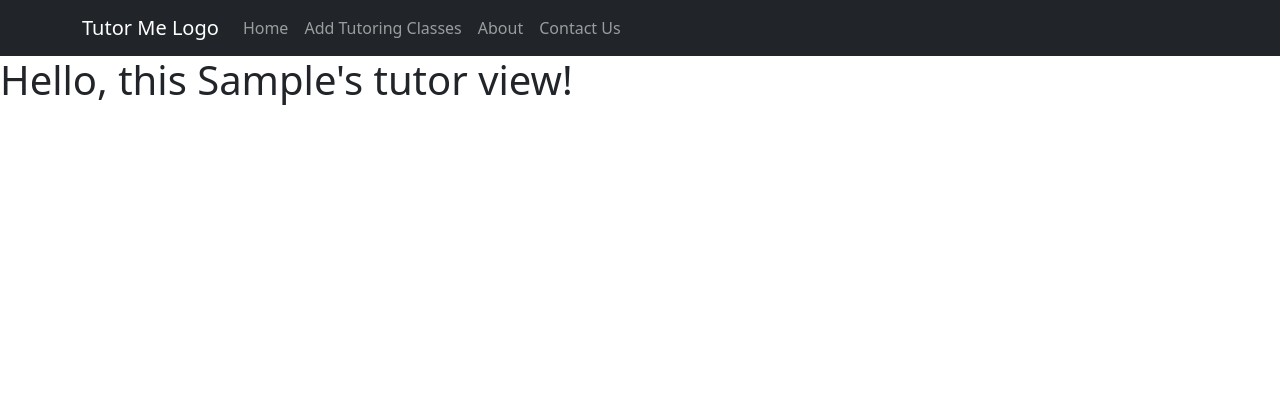
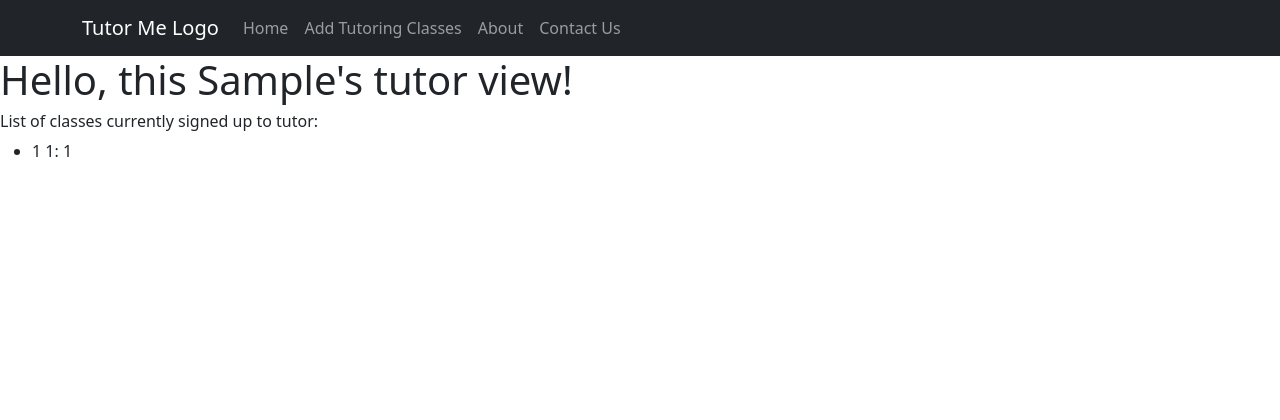
Before and after one commit to Zach-Russell/CS3240-Website, a Django app: a page that uses welcome/templates/welcome/tutor.html in a window 1280 px wide. Shown: the top 420 px of the page. Run offline with Django 4.2, Linux system fonts and the light colour scheme; the visitor is signed in with stand-in values (Sample User, id 1); some libraries are stand-ins or nearby versions.

Commit message:
added searching for class by name and saving signups in user profile

```diff
--- a/welcome/models.py
+++ b/welcome/models.py
@@ -43,6 +43,7 @@ class User(AbstractBaseUser, PermissionsMixin):
     last_login = models.DateTimeField(null=True, blank=True)
     date_joined = models.DateTimeField(auto_now_add=True)
     type = models.CharField(max_length=3, choices=[('tut', 'tutor'),('stu', 'student')], default = "")
+    classes_signed_up = set()
 
     USERNAME_FIELD = 'email'
     EMAIL_FIELD = 'email'
--- a/welcome/templates/welcome/listClasses.html
+++ b/welcome/templates/welcome/listClasses.html
@@ -5,7 +5,10 @@
                 <div class = "indivClass">
                 <span>{{class.subject}} {{class.catalog_nbr}}: {{class.descr}}</span>
                 {% if user.type == 'tut'%}
-                <input class="btn btn-primary" type="submit" value="add to tutor">
+                <form action="{% url 'welcome:tutorSignUp' class.subject class.catalog_nbr class.descr %}" method="get">
+                    {% csrf_token %}
+                   <input class="btn btn-primary" type="submit" value="add to tutor">
+                </form>
                 {% else %}
                 <input class="btn btn-primary" type="submit" value="add to schedule">
                 {% endif %}
--- a/welcome/templates/welcome/tutor.html
+++ b/welcome/templates/welcome/tutor.html
@@ -57,6 +57,19 @@
 </div>
 {% endblock %}
 
+<div>
+  {% if user.classes_signed_up %}
+    <h6>List of classes currently signed up to tutor:</h6>
+    <ul>
+    {% for class in user.classes_signed_up %}
+    <li>{{ class }}</li>
+    {% endfor %}
+    </ul>
+  {% else %}
+    <h6>Not currently signed up to tutor any classes</h6>
+  {% endif %}
+</div>
+
 
 <!-- FOOTER -->
 <footer class="footer fixed-bottom bg-dark text-white">
--- a/welcome/urls.py
+++ b/welcome/urls.py
@@ -10,4 +10,6 @@ urlpatterns = [
     path('finishSignup/', views.finishSignup, name='finishSignup'),
     path('selectClass/', views.selectClassView.as_view(), name = 'selectClass'),
     path('findClass/', views.findClass, name='findClass'),
+    path('<str:subject>/<str:catalog_nbr>/<str:descr>/tutorSignUp/', views.tutorSignUp, name='tutorSignUp'),
+    path('findClassByName/', views.findClassByName, name='findClassByName')
 ]
--- a/welcome/views.py
+++ b/welcome/views.py
@@ -80,3 +80,21 @@ def finishSignup(request):
         else:
             url +='/tutor/'
         return HttpResponseRedirect((url))
+
+def tutorSignUp(request, subject, catalog_nbr, descr):
+    model = User
+    identifier = subject + ' ' + catalog_nbr + ': ' + descr
+    if(identifier not in model.classes_signed_up):
+        model.classes_signed_up.add(identifier)
+    user = request.user
+    url = '/' + user.email + '/tutor/'
+    return HttpResponseRedirect(url)
+
+def findClassByName(request):
+    courseName = request.POST['crsName']
+    apiUrl = 'https://sisuva.admin.virginia.edu/psc/ihprd/UVSS/SA/s/WEBLIB_HCX_CM.H_CLASS_SEARCH.FieldFormula.IScript_ClassSearch?institution=UVA01&term=1232&keyword=' + courseName
+    courses = requests.get(apiUrl).json()
+    res = []
+    for course in courses:
+        res.append(course)
+    return render(request,'welcome/listClasses.html',{'classesFiltered' : res})
```
Also changed, not shown: welcome/templates/welcome/selectClasses.html (+13 -1 lines), welcome/migrations/0003_alter_user_type.py (added).
